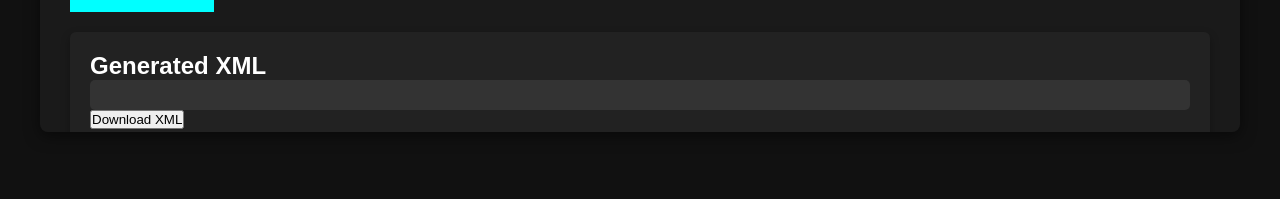
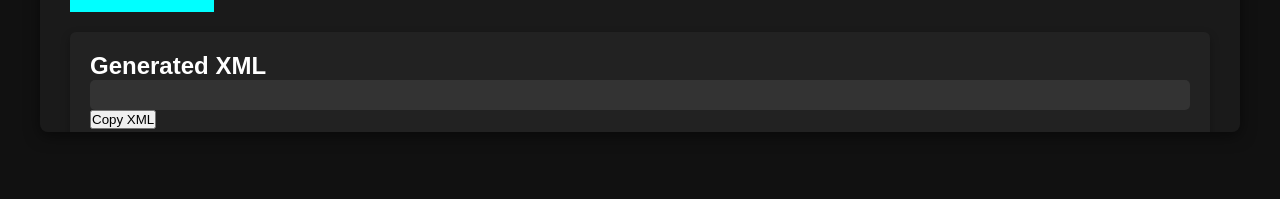
Before and after one commit to Javedn1/StudentHack2025, a Flask app: page /build in a window 1280 px wide. Shown: the part 1535-1734 px from the top of the page. Run offline with Flask 3, Linux system fonts and the light colour scheme.

Commit message:
feat: update code

```diff
--- a/static/js/build_xml/script.js
+++ b/static/js/build_xml/script.js
@@ -137,12 +137,9 @@ document.addEventListener('DOMContentLoaded', function () {
     });
 
     // Handle download functionality
-    document.getElementById('download-xml-btn').addEventListener('click', function () {
+    document.getElementById('copy-xml-btn').addEventListener('click', function () {
         const xml = document.getElementById('generated-xml').textContent;
-        const blob = new Blob([xml], { type: 'application/xml' });
-        const link = document.createElement('a');
-        link.href = URL.createObjectURL(blob);
-        link.download = 'generated-config.xml';
-        link.click();
+        alert(`XML content copied! `);
+        navigator.clipboard.writeText(xml);
     });
 });
--- a/templates/build_xml/index.html
+++ b/templates/build_xml/index.html
@@ -84,7 +84,7 @@
         <div id="generated-xml-container">
             <h2>Generated XML</h2>
             <pre id="generated-xml"></pre>
-            <button id="download-xml-btn">Download XML</button>
+            <button id="copy-xml-btn">Copy XML</button>
         </div>
     </div>
 
```
